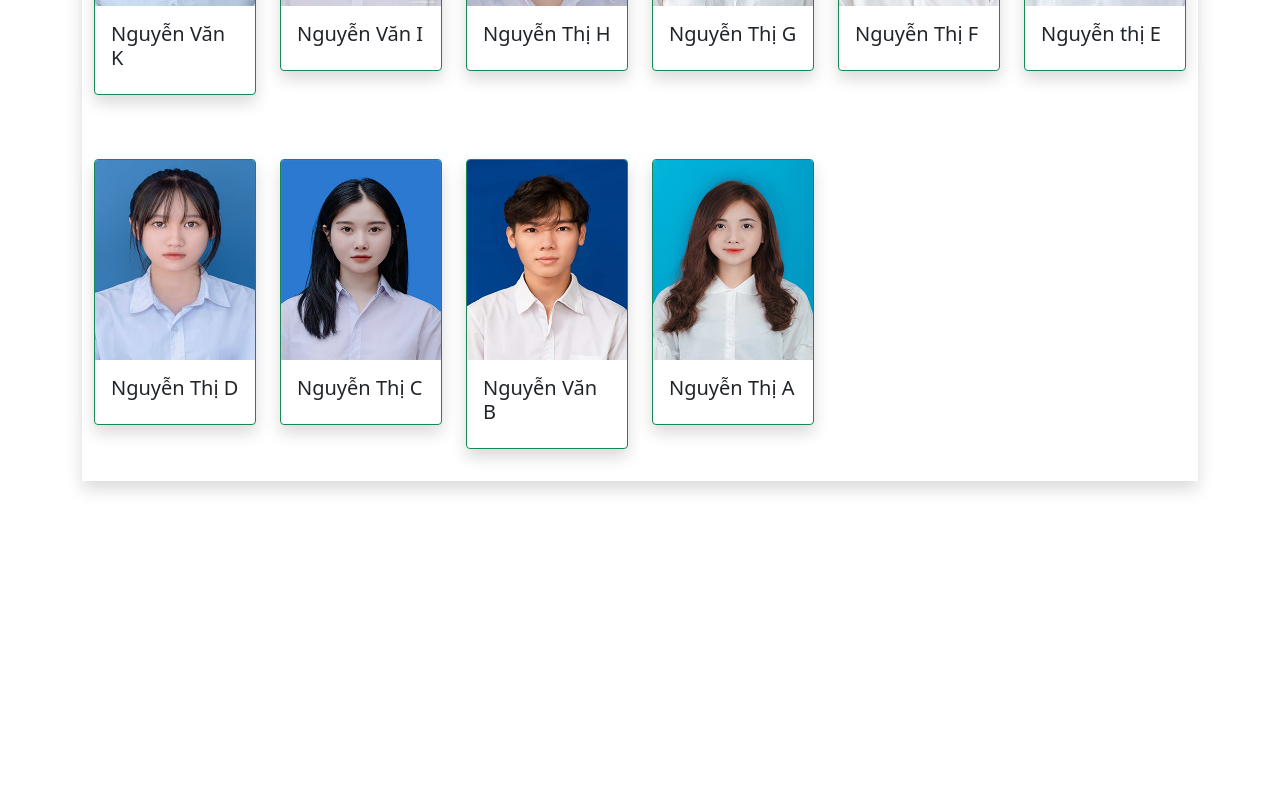
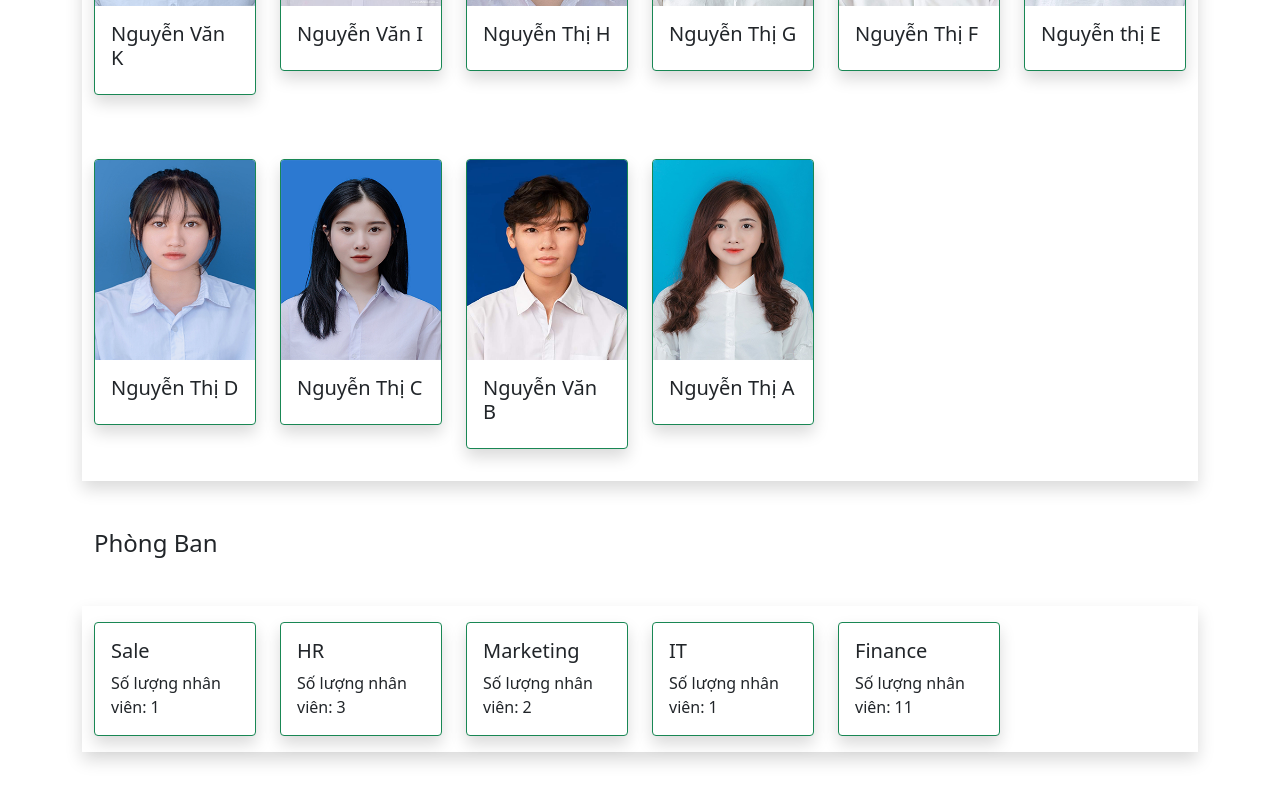
Before and after one commit to MarcellNT/FUNIXReactJSASM, a React (Create React App) app: page / in a window 1280 px wide. Shown: the part 712-1512 px from the top of the page. Before the commit the page ends 1241 px from the top, so only its background shows below. Built offline with nearby package versions, Linux system fonts and the light colour scheme.

Commit message:
Create presentation DepartmentComponent

```diff
--- /dev/null
+++ b/src/component/DepartmentComponent.js
@@ -0,0 +1,32 @@
+import React from "react";
+// departmant trong dấu ngoặc đơn là object
+function RenderDepartment({ department }) {
+    return (
+        <div className="col-12 col-md-4 col-lg-2">
+            <div className="card border-success mt-3 mb-3 shadow">
+                <div className="card-body">
+                    <h5 className="card-title">{department.name}</h5>
+                    <p className="card-text">
+                        {`Số lượng nhân viên: ${department.numberOfStaff}`}
+                    </p>
+                </div>
+            </div>
+        </div>
+    )
+}
+const Department = (props) => {
+    return (
+        <div className="container">
+            <h4 className="mt-2">Phòng Ban</h4>
+            <div className="row shadow mt-5 mb-5">
+                {props.departments.map((department) => (
+                    <RenderDepartment
+                        key={department.id}
+                        department={department}
+                    />
+                ))}
+            </div>
+        </div>
+    )
+}
+export default Department;
--- a/src/component/MainComponent.js
+++ b/src/component/MainComponent.js
@@ -1,21 +1,25 @@
 import React, { Component } from "react";
 import StaffList from "./StaffsListComponent";
-import {STAFFS} from "../shared/staffs";
+import Department from "./DepartmentComponent";
+import { STAFFS, DEPARTMENTS } from "../shared/staffs";
+
 
 // Tạo class Main Component container
 class Main extends Component {
+    //  this gọi class Main Component
     constructor(props) {
         super(props)
-        {/* this gọi class Main Component*/}
         this.state = {
-            staffs: STAFFS
+            staffs: STAFFS,
+            departments: DEPARTMENTS
         }
     }
     render() {
-        return(
+        return (
             <div className=" container">
                 {/* gán staffs = this.state.staffs lấy giá trị của nó */}
-                <StaffList staffs={this.state.staffs}/>
+                <StaffList staffs={this.state.staffs} />
+                <Department departments={this.state.departments}/>
             </div>
         )
     }
```
